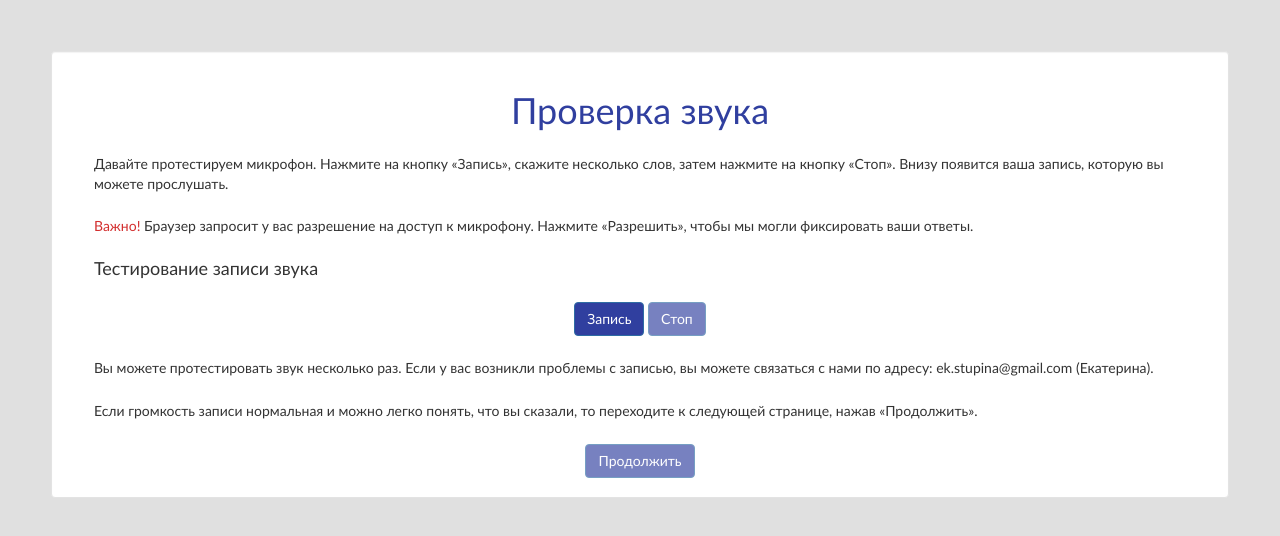
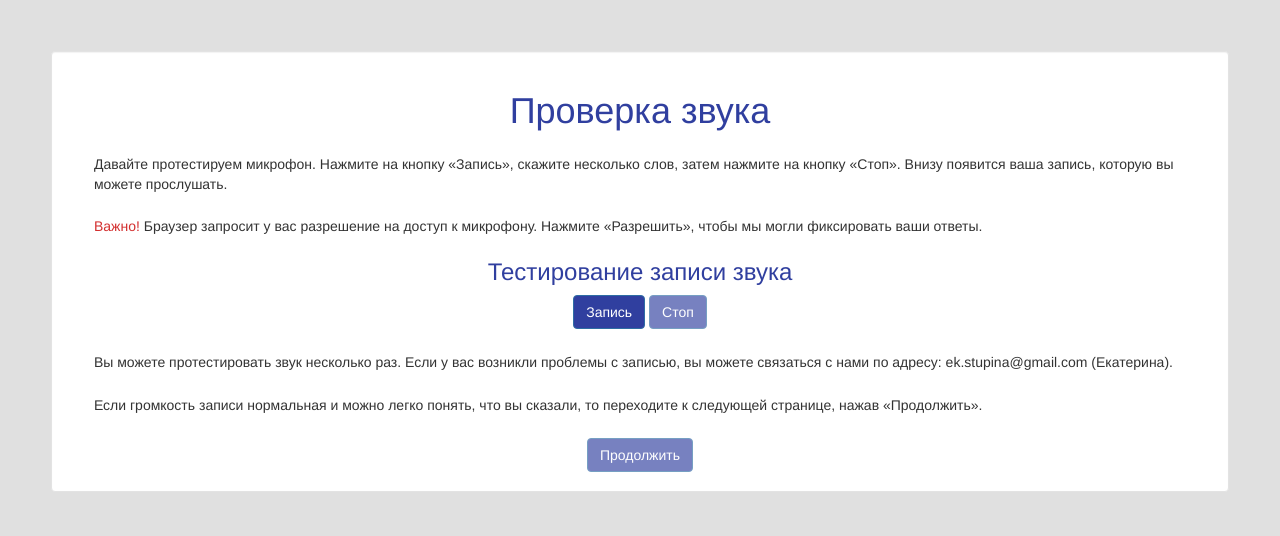
Before and after one commit to KatyaTulit/LanguageLocalizer, a Django app: page /localizer/soundtest/ in a window 1280 px wide. Shown: the top 536 px of the page. Run offline with Django 3.2, Linux system fonts and the light colour scheme; data that the repository does not hold is empty; some libraries are stand-ins or nearby versions.

Commit message:
Some more styling: changed font

```diff
--- a/localizer/static/localizer/style.css
+++ b/localizer/static/localizer/style.css
@@ -1,5 +1,5 @@
 body{
-    font-family: Trebuchet MS;
+    font-family: Helvetica,Arial,sans-serif;
 }
 
 p{
--- a/localizer/templates/localizer/soundtest.html
+++ b/localizer/templates/localizer/soundtest.html
@@ -33,7 +33,7 @@
             Нажмите «Разрешить», чтобы мы могли фиксировать ваши ответы.
         </p>
 
-        <h4>Тестирование записи звука</h4>
+        <h3>Тестирование записи звука</h3>
 
         <button id="start" class="btn btn-primary" >Запись</button>
         <button id="stopButton" class="btn btn-primary" disabled>Стоп</button>
```
